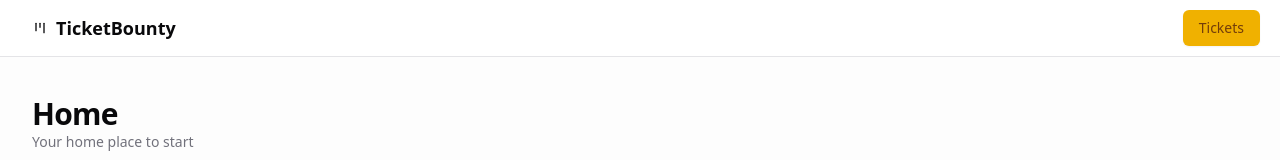
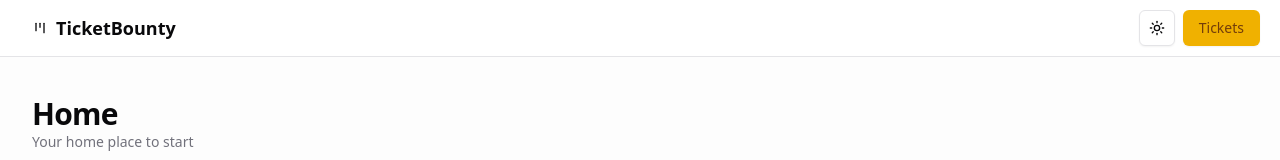
Before and after one commit to ZhiXuanZhong/the-road-to-next, a Next.js app: page / in a window 1280 px wide. Shown: the top 160 px of the page. Built offline with nearby package versions, Linux system fonts and the light colour scheme.

Commit message:
feat: Light Dark Mode

```diff
--- a/package.json
+++ b/package.json
@@ -18,6 +18,7 @@
     "clsx": "^2.1.1",
     "lucide-react": "^0.511.0",
     "next": "15.3.2",
+    "next-themes": "^0.4.6",
     "react": "^19.0.0",
     "react-dom": "^19.0.0",
     "tailwind-merge": "^3.3.0"
--- a/src/app/layout.tsx
+++ b/src/app/layout.tsx
@@ -2,6 +2,7 @@ import './globals.css';
 import type { Metadata } from 'next';
 import { Geist, Geist_Mono } from 'next/font/google';
 import { Header } from '@/components/header';
+import { ThemeProvider } from '@/components/theme/theme-provider';
 
 const geistSans = Geist({
   variable: '--font-geist-sans',
@@ -24,8 +25,10 @@ export default function RootLayout({
   children: React.ReactNode;
 }>) {
   return (
-    <html lang="en">
+    // [筆記點A]
+    <html lang="en" suppressHydrationWarning>
       <body className={`${geistSans.variable} ${geistMono.variable} antialiased`}>
+        <ThemeProvider>
           <Header />
           <main
             className="
@@ -38,7 +41,22 @@ export default function RootLayout({
           >
             {children}
           </main>
+        </ThemeProvider>
       </body>
     </html>
   );
 }
+
+/*
+ * 開發學習紀錄:
+ *
+ * == 2025-05-25 ==
+ * - [筆記點A] 使用 suppressHydrationWarning 關閉 hydration 錯誤的影響
+ *   - 以業務端來說不影響 SEO，因為發生主因是 Server, Client 的狀態不一致
+ *   - 工程端來說，這個是安全可接受的做法，因為：
+ *     - 後續的 Hydration 依然會正常運作
+ *     - 屬於預料中的行為，因為 Client 端是第一個知道 Theme 的狀態且實作在最外層，所以 Server 端來的資料永遠對不上
+ *       - Server : ...<html lang="en">...
+ *       - Client : ...<html lang="en" className="dark" style={{color-scheme:"dark"}}>...
+ *
+ */
--- a/src/components/header.tsx
+++ b/src/components/header.tsx
@@ -1,5 +1,6 @@
 import { LucideKanban } from 'lucide-react';
 import Link from 'next/link';
+import { ThemeSwitcher } from '@/components/theme/theme-switcher';
 import { buttonVariants } from '@/components/ui/button';
 import { homePath, ticketsPath } from '@/paths';
 
@@ -20,7 +21,9 @@ const Header = () => {
           <h1 className=" text-lg font-semibold">TicketBounty</h1>
         </Link>
       </div>
-      <div>
+
+      <div className="flex gap-x-2">
+        <ThemeSwitcher />
         <Link href={ticketsPath()} className={buttonVariants({ variant: 'default' })}>
           Tickets
         </Link>
--- /dev/null
+++ b/src/components/theme/theme-provider.tsx
@@ -0,0 +1,21 @@
+import { ThemeProvider as BaseThemesProvider } from 'next-themes';
+
+type ThemeProviderProps = {
+  children: React.ReactNode;
+};
+
+export const ThemeProvider = ({ children }: ThemeProviderProps) => {
+  return (
+    <BaseThemesProvider attribute="class" defaultTheme="system" enableSystem>
+      {children}
+    </BaseThemesProvider>
+  );
+};
+
+/*
+ * 開發學習紀錄:
+ *
+ * == 2025-05-25 ==
+ * - theme-provider 建立在 components 資料夾下作為 Shared Component 使用
+ *
+ */
--- /dev/null
+++ b/src/components/theme/theme-switcher.tsx
@@ -0,0 +1,43 @@
+'use client';
+
+import { LucideMoon, LucideSun } from 'lucide-react';
+import { useTheme } from 'next-themes';
+import { Button } from '@/components/ui/button';
+
+const ThemeSwitcher = () => {
+  const { theme, setTheme } = useTheme();
+
+  return (
+    <Button
+      variant="outline"
+      size="icon"
+      onClick={() => setTheme(theme === 'dark' ? 'light' : 'dark')}
+    >
+      <LucideSun
+        className="
+      h-4 w-4 rotate-0 scale-100 transition-all duration-500
+      dark:-rotate-90 dark:scale-0
+    "
+      />
+      <LucideMoon
+        className="
+      absolute h-4 w-4 rotate-90 scale-0 transition-transform duration-500
+      dark:rotate-0 dark:scale-100
+    "
+      />
+      {/* [筆記點A] */}
+      <span className="sr-only">Toggle theme</span>
+    </Button>
+  );
+};
+
+export { ThemeSwitcher };
+
+/*
+ * 開發學習紀錄:
+ *
+ * == 2025-05-25 ==
+ * - [筆記點A] 使用 sr-only 告知螢幕閱讀器這個元素是什麼
+ *   - 元素會被隱藏，但會被螢幕閱讀器讀取，在 A11y 設計時需要考量到這部分
+ *
+ */
```
Also changed, not shown: 1 other file (tests, documents, lock files or other folders). Lines whose indentation alone changed are shown as unchanged.
